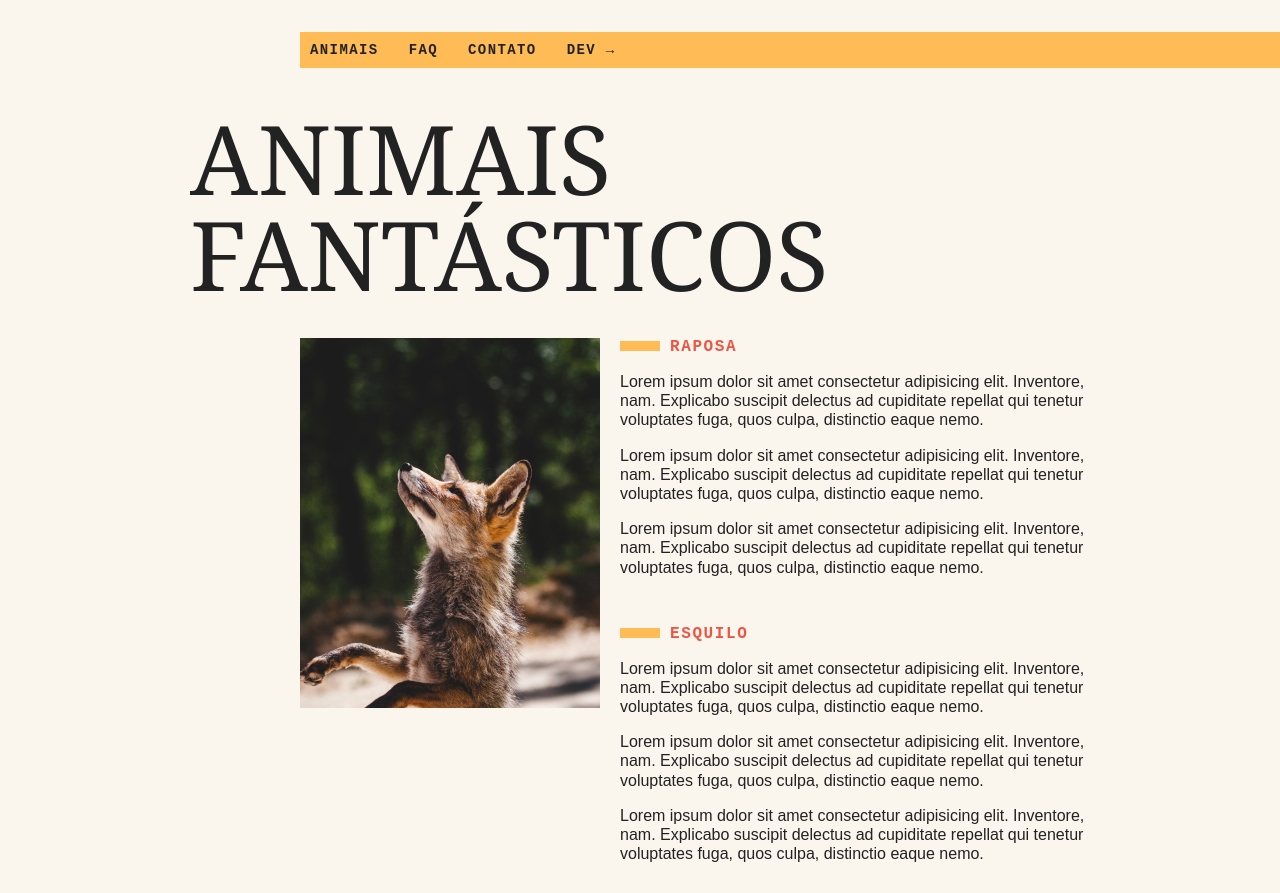
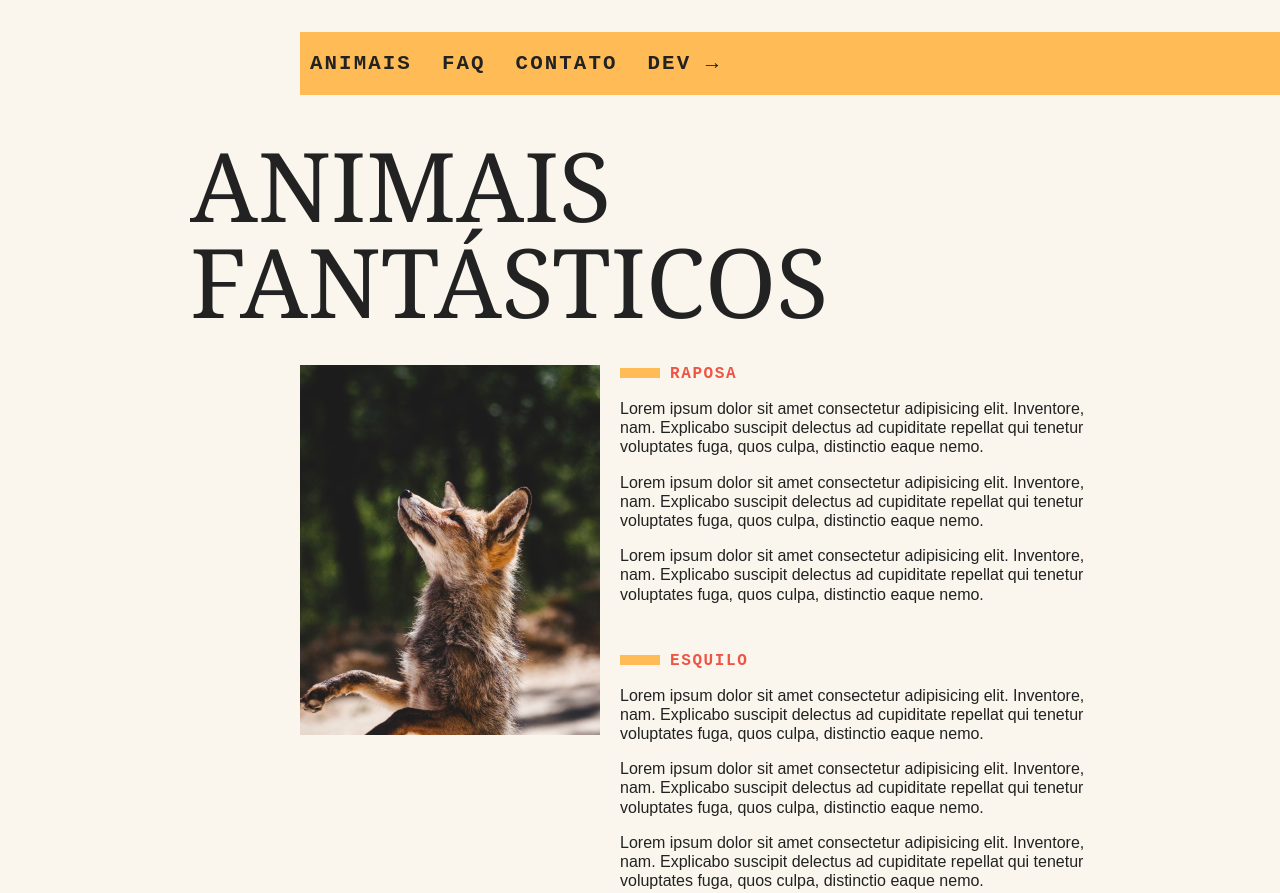
Before and after one commit to willoak/projetoJavascript, a plain HTML site: page index.html in a window 1280 px wide. Shown: the top 893 px of the page. Drawn offline with Linux system fonts and the light colour scheme.

Commit message:
ajustando grid section com box-sizing

```diff
--- a/css/style.css
+++ b/css/style.css
@@ -15,7 +15,6 @@ ul,
 p {
   margin: 0;
   padding: 0;
-  box-sizing: border-box;
 }
 ul {
   list-style: none;
@@ -49,10 +48,10 @@ body {
   font-family: "IBM Plex Mono", monospace;
   font-weight: bold;
   text-transform: uppercase;
-  font-size: 0.875rem;
+  font-size: 1.3rem;
   margin-right: 10px;
   letter-spacing: 0.1em;
-  padding: 10px;
+  padding: 20px 10px;
 }
 .grid-section {
   width: 100%;
@@ -62,6 +61,7 @@ body {
   gap: 20px;
   margin-bottom: 4rem;
   grid-column: 2/4;
+  box-sizing: border-box;
 }
 
 .titulo {
```
